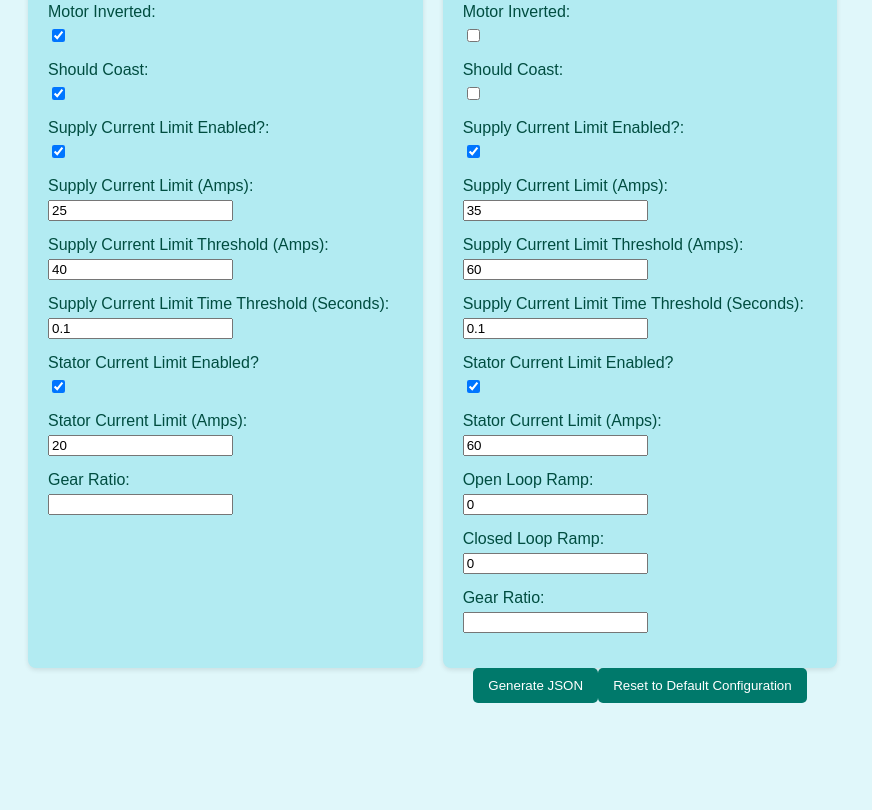
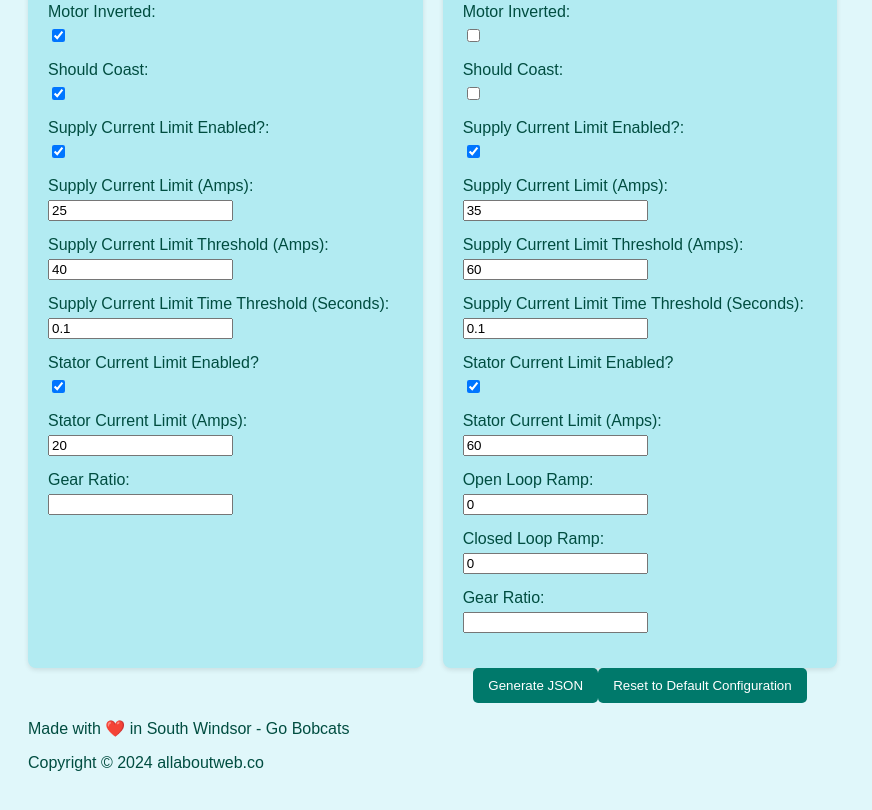
Before and after one commit to Cheekibreekiski/SuperCoolJsonConfigurator, a plain HTML site: page index.html in a window 1280 px wide. Shown: the part 2474-3284 px from the top of the page, without its empty margins (0-872 px from the left). Before the commit the page ends 3205 px from the top, so only its background shows below. Drawn offline with Linux system fonts and the light colour scheme.

Commit message:
added footer

```diff
--- a/index.html
+++ b/index.html
@@ -363,6 +363,14 @@
             }
         });
 </script>
+<footer>
+    <p id="copyright" class="copyright">
+        Made with ❤️ in South Windsor - Go Bobcats
+    </p>
+    <p id="copyright" class="copyright">
+        Copyright &copy; 2024 allaboutweb.co
+    </p>
+</footer>
 
 </body>
 </html>
```
